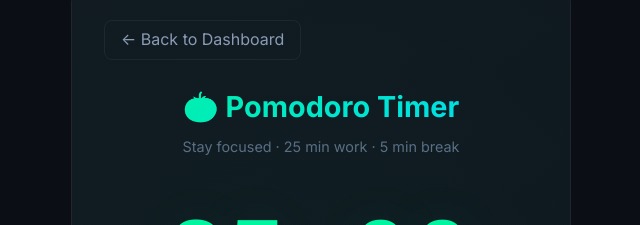
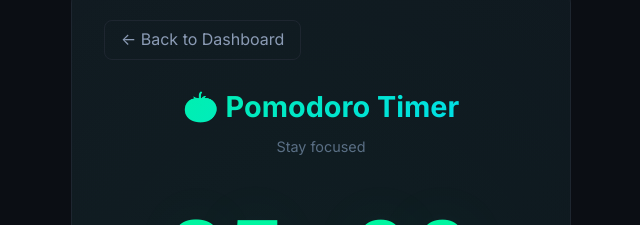
Before and after one commit to Nitin22122/gate-prep-dashboard, a website: page timer.html in a window 1280 px wide. Shown: the part 66-291 px from the top of the page, without its empty margins (319-959 px from the left). Drawn offline with Linux system fonts and the light colour scheme.

Commit message:
fixed Issued

```diff
--- a/timer.html
+++ b/timer.html
@@ -352,7 +352,7 @@
         <!-- Header -->
         <div class="timer-header">
             <h1>🍅 Pomodoro Timer</h1>
-            <p>Stay focused · 25 min work · 5 min break</p>
+            <p>Stay focused</p>
         </div>
 
         <!-- Timer Display -->
```
